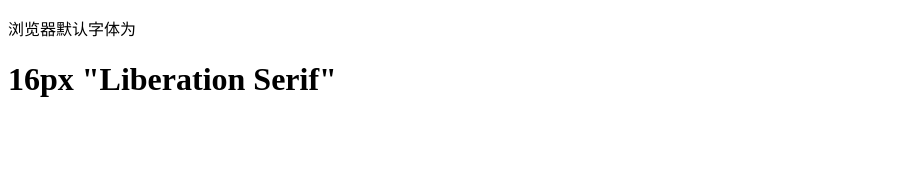
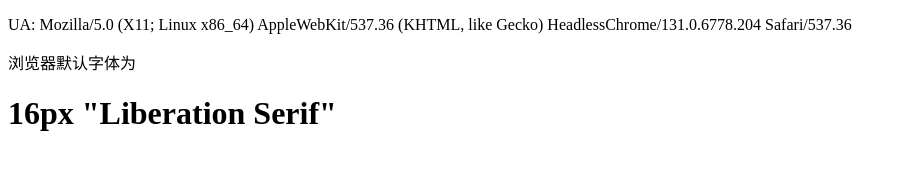
Before and after one commit to 0326/demo, a plain HTML site: page font.html in a window 1280 px wide. Shown: the whole page, without its empty margins (0-907 px from the left). Drawn offline with Linux system fonts and the light colour scheme.

Commit message:
Update font.html

```diff
--- a/font.html
+++ b/font.html
@@ -8,12 +8,15 @@
   </style>
 </head>
 <body>
+  <p id="ua"></p>
   <p>浏览器默认字体为</p>
   <h1 id="defaultFont"></h1>
   <script>
+
     var st =getComputedStyle(document.body)
     var ff = st.getPropertyValue('font') ||  st.getPropertyValue('font-family')
     document.getElementById('defaultFont').innerText = ff
+    document.getElementById('ua').innerText = 'UA: ' + navigator.userAgent
   </script>
 </body>
 </html>
```
